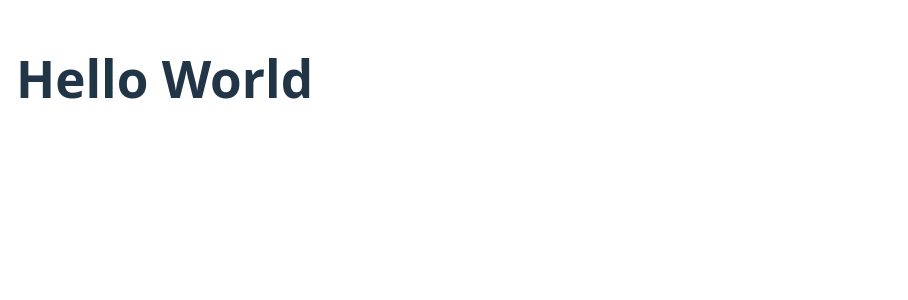
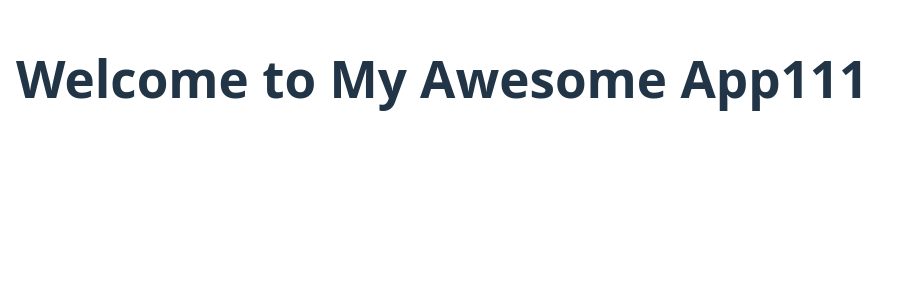
Before and after one commit to ytzytz2024/cs5610, a React (Vite) app in the folder week9/vite-project/: page / in a window 1280 px wide. Shown: the top 300 px of the page, without its empty margins (0-908 px from the left). Built offline with nearby package versions, Linux system fonts and the light colour scheme.

Commit message:
Add Header component and update App to display app name

```diff
--- a/week9/vite-project/src/App.jsx
+++ b/week9/vite-project/src/App.jsx
@@ -38,11 +38,13 @@ export default App
 */
 
 import React from 'react'
+import Header from './components/Header'
 
 export default function App() {
+  const appName = 'My Awesome App111'
   return (
     <div>
-      <h1>Hello World</h1>
+      <Header myAppName={appName} version={2}/>
     </div>
   )
 }
--- /dev/null
+++ b/week9/vite-project/src/components/Header.jsx
@@ -0,0 +1,14 @@
+import React from 'react'
+
+export default function Header({myAppName}) {
+    console.log(myAppName);
+
+  return (
+    <div>
+      <header>
+        <h1>Welcome to {myAppName}</h1>
+
+        </header>
+    </div>
+  )
+}
```
